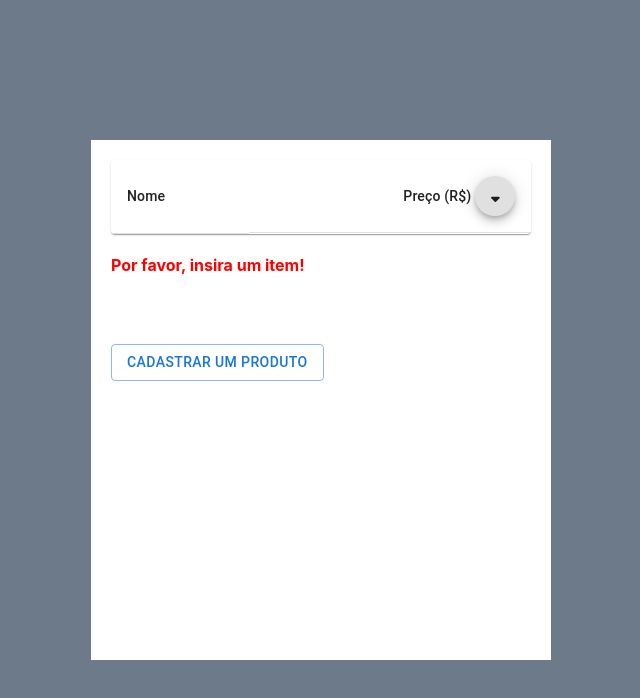
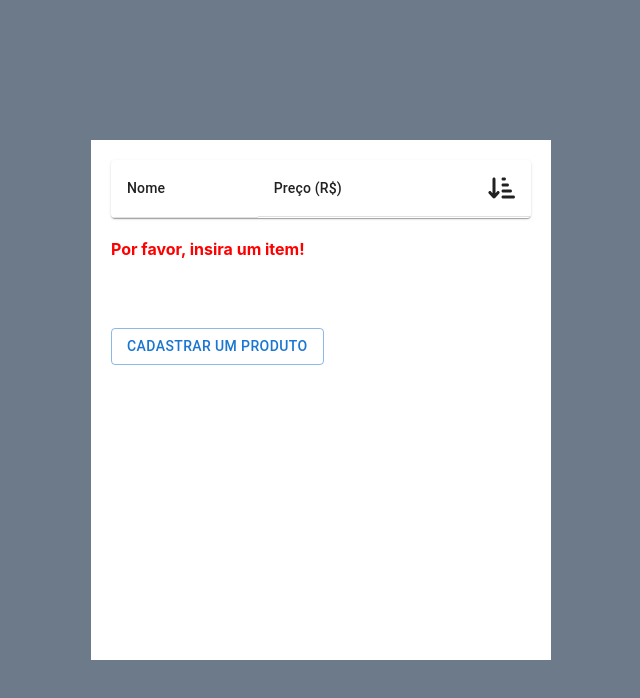
Before and after one commit to leticiatakenaka/cadastro-react, a React (Create React App) app: page /list in a window 1280 px wide. Shown: the top 698 px of the page, without its empty margins (319-959 px from the left). Built offline with nearby package versions, Linux system fonts and the light colour scheme.

Commit message:
icones ordenar

```diff
--- a/src/components/form/Form.js
+++ b/src/components/form/Form.js
@@ -5,8 +5,8 @@ import { useNavigate } from "react-router-dom";
 
 function Form() {
   const [formData, setFormData] = React.useState({
-    name: "",
-    description: "",
+    name: "teste",
+    description: "teste",
     price: "",
     avaliable: true,
   });
--- a/src/components/list-products/ListProducts.js
+++ b/src/components/list-products/ListProducts.js
@@ -3,8 +3,8 @@ import * as MU from "@mui/material";
 
 import { FontAwesomeIcon } from "@fortawesome/react-fontawesome";
 
-import { faSortUp } from "@fortawesome/free-solid-svg-icons/faSortUp";
-import { faSortDown } from "@fortawesome/free-solid-svg-icons/faSortDown";
+import { faArrowDownShortWide } from "@fortawesome/free-solid-svg-icons/faArrowDownShortWide";
+import { faArrowDownWideShort } from "@fortawesome/free-solid-svg-icons/faArrowDownWideShort";
 
 import { tableCell } from "../../styles";
 
@@ -60,15 +60,20 @@ function ListProducts() {
                 <MU.TableCell>Nome</MU.TableCell>
                 <MU.TableCell style={tableCell}>
                   Preço&nbsp;(R$)&nbsp;
-                  {!flag && (
-                    <MU.Fab size="small" onClick={sortItems}>
-                      <FontAwesomeIcon icon={faSortDown} />
-                    </MU.Fab>
-                  )}
-                  {flag && (
-                    <MU.Fab size="small" onClick={sortItems}>
-                      <FontAwesomeIcon icon={faSortUp} />
-                    </MU.Fab>
+                  {!flag ? (
+                    <FontAwesomeIcon
+                      onClick={sortItems}
+                      icon={faArrowDownShortWide}
+                      cursor={"pointer"}
+                      fontSize={"24px"}
+                    />
+                  ) : (
+                    <FontAwesomeIcon
+                      onClick={sortItems}
+                      icon={faArrowDownWideShort}
+                      cursor={"pointer"}
+                      fontSize={"24px"}
+                    />
                   )}
                 </MU.TableCell>
               </MU.TableRow>
@@ -78,7 +83,7 @@ function ListProducts() {
                 {showItems.map((row, index) => (
                   <MU.TableRow key={index}>
                     <MU.TableCell>{row.name}</MU.TableCell>
-                    <MU.TableCell align="right">
+                    <MU.TableCell align="left">
                       {row.price.toLocaleString()}
                     </MU.TableCell>
                   </MU.TableRow>
--- a/src/styles.js
+++ b/src/styles.js
@@ -17,6 +17,6 @@ export const containerStyle = {
 
 export const tableCell = {
   display: "flex",
-  justifyContent: "end",
+  justifyContent: "space-between",
   alignItems: "center",
 };
```
